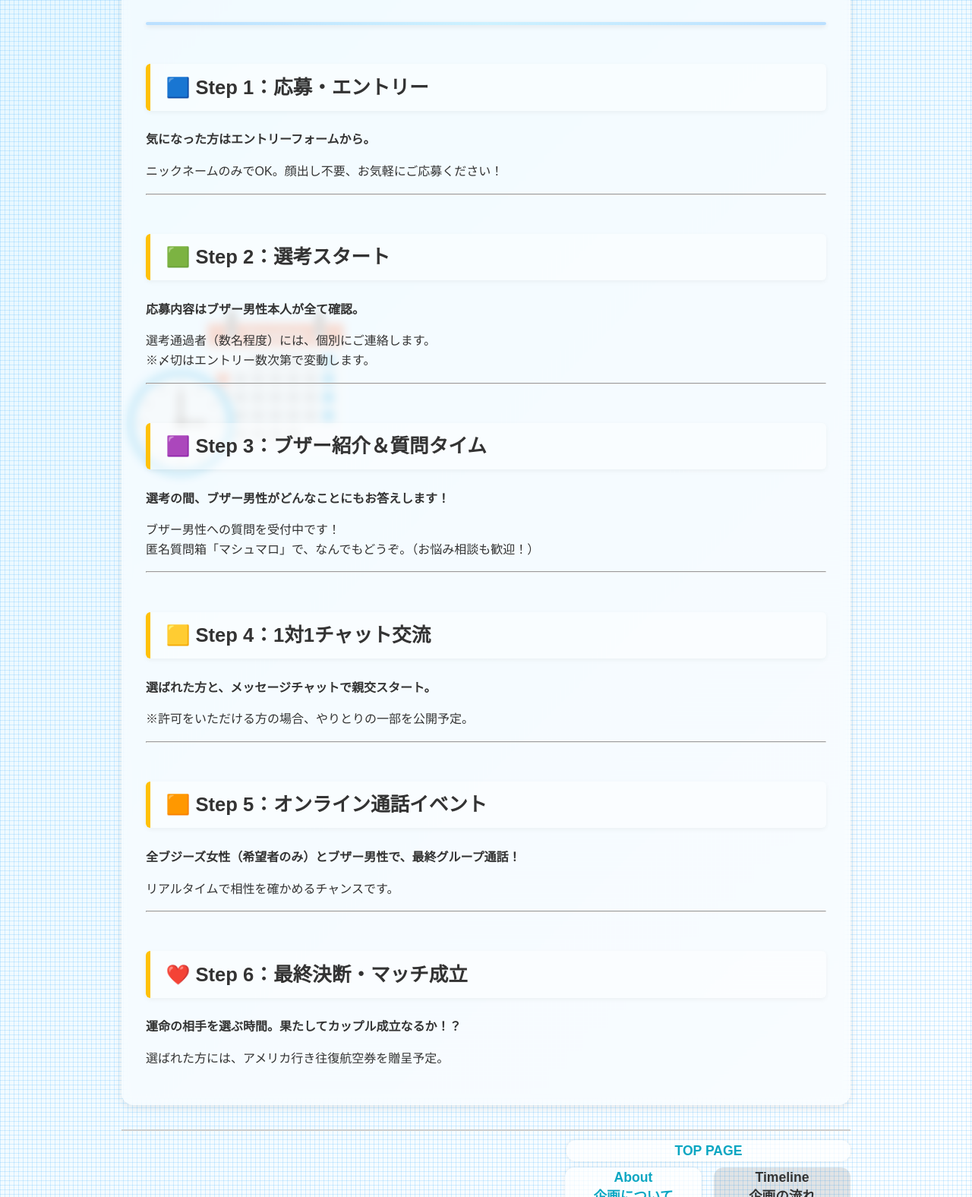
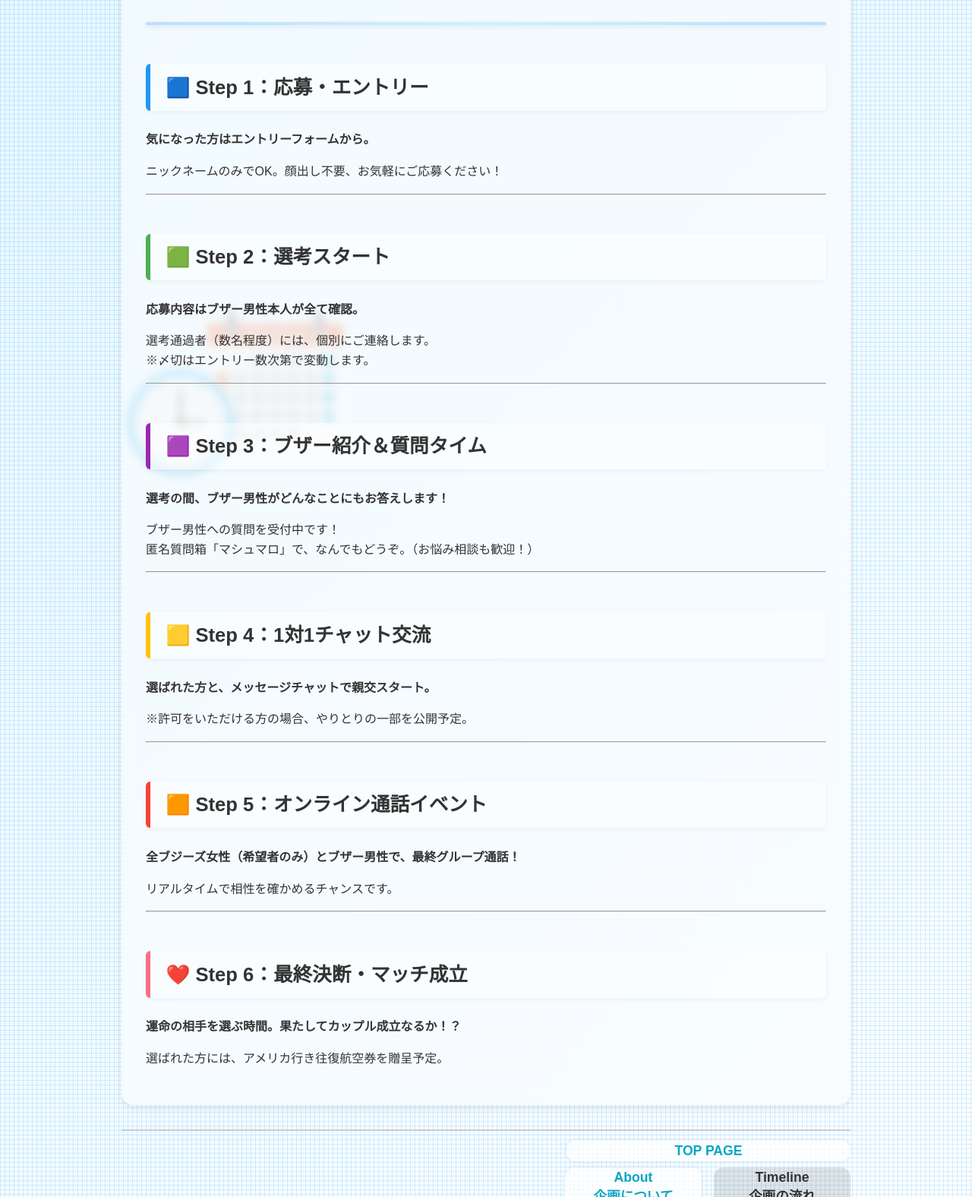
Before and after one commit to tanpen-rendezvous/test, a plain HTML site: page flow.html in a window 1280 px wide. Shown: the part 154-1730 px from the top of the page at 76% size. Drawn offline with Linux system fonts and the light colour scheme.

Commit message:
Update style.css

```diff
--- a/style.css
+++ b/style.css
@@ -237,6 +237,10 @@ h1 span {
   padding-bottom: 0.3em;
 }
 
+h1.align-left {
+  text-align: left;
+}
+
 h2 {
   font-size: clamp(1.2rem, 3vw, 1.6rem);
   padding: 0.4em 0.8em;
@@ -246,6 +250,30 @@ h2 {
   margin-top: 2em;
   margin-bottom: 1em;
   box-shadow: 0 2px 6px rgba(0, 0, 0, 0.05);
+}
+
+h2.black {
+  border-left-color: #606060;
+}
+
+h2.blue {
+  border-left-color: #2196F3;
+}
+
+h2.green {
+  border-left-color: #4CAF50;
+}
+
+h2.purple {
+  border-left-color: #9C27B0;
+}
+
+h2.red {
+  border-left-color: #F44336;
+}
+
+h2.pink {
+  border-left-color: #F96E83;
 }
 
 h3 {
@@ -263,6 +291,10 @@ h3 {
   font-weight: bold;
   text-align: center;
   margin-bottom: 1.5rem;
+}
+
+.big-heading {
+  font-size: 2rem;
 }
 
 .mobile-br::before {
```
